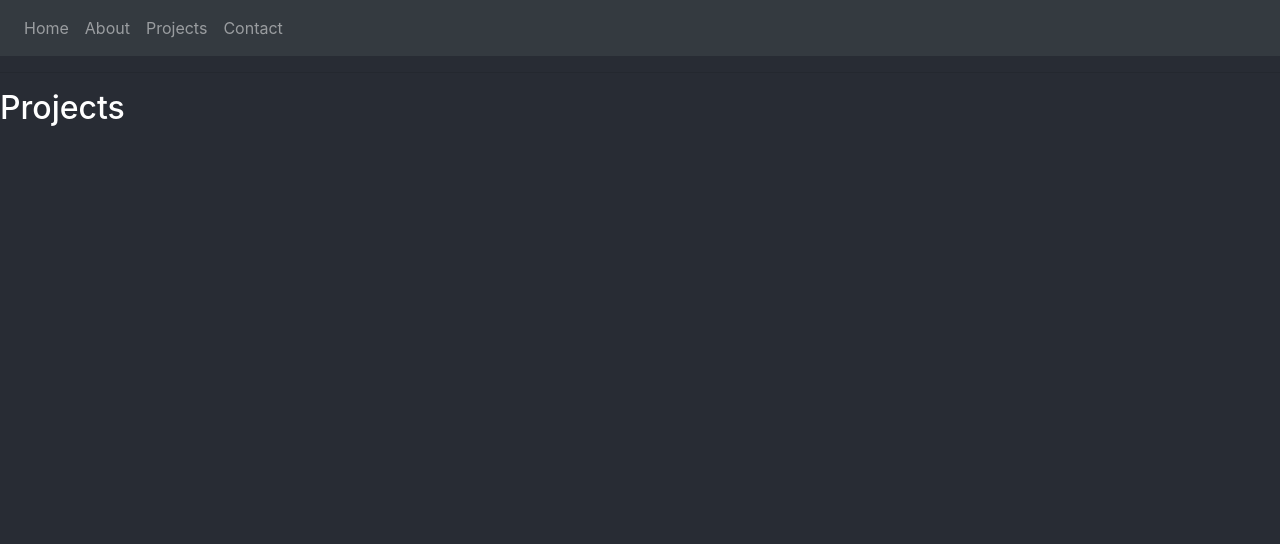
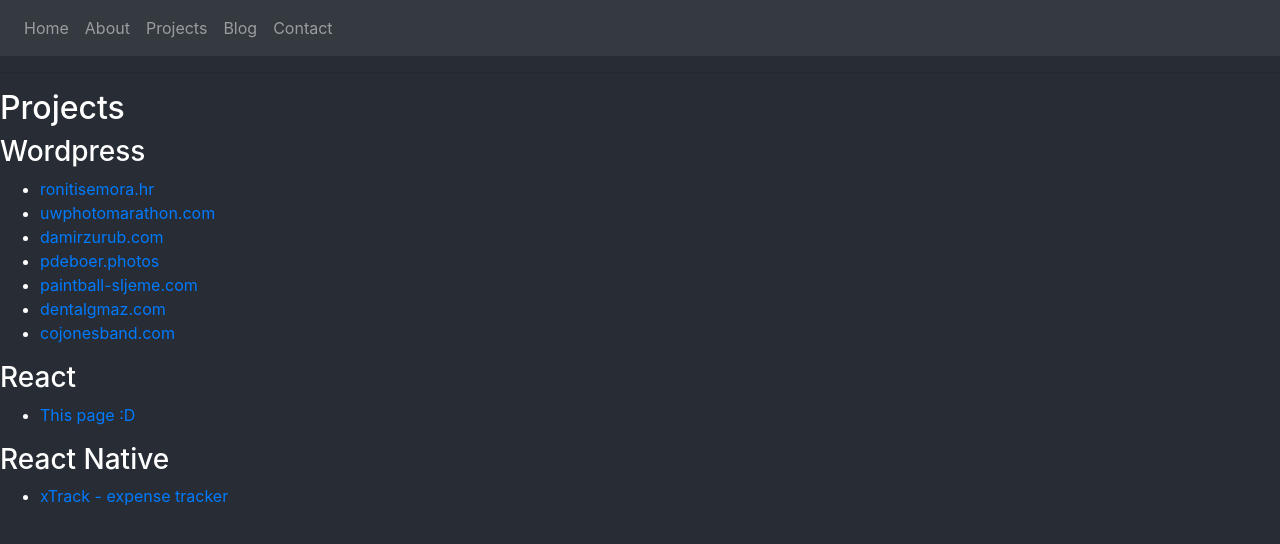
Before and after one commit to mirocosic/mirocosic.com, a React (Create React App) app: page /projects in a window 1280 px wide. Shown: the top 544 px of the page. Built offline with nearby package versions, Linux system fonts and the light colour scheme.

Commit message:
some content added

```diff
--- a/public/index.html
+++ b/public/index.html
@@ -7,7 +7,7 @@
     <meta name="theme-color" content="#000000" />
     <meta
       name="description"
-      content="Web site created using create-react-app"
+      content="All that you need to know about me"
     />
     <link rel="apple-touch-icon" href="%PUBLIC_URL%/logo192.png" />
     <!--
--- a/src/App.js
+++ b/src/App.js
@@ -4,6 +4,7 @@ import Projects from './pages/projects'
 import Home from './pages/home'
 import Contact from './pages/contact'
 import About from './pages/about'
+import Blog from './pages/blog'
 
 import './App.css'
 
@@ -16,6 +17,7 @@ function App() {
           <li><Link to={'/'} className="nav-link"> Home </Link></li>
           <li><Link to={'/about'} className="nav-link"> About </Link></li>
           <li><Link to={'/projects'} className="nav-link"> Projects </Link></li>
+          <li><Link to={'/blog'} className="nav-link"> Blog </Link></li>
           <li><Link to={'/contact'} className="nav-link"> Contact </Link></li>
         </ul>
         </nav>
@@ -24,6 +26,7 @@ function App() {
             <Route exact path='/' component={Home} />
             <Route exact path='/about' component={About} />
             <Route exact path='/projects' component={Projects} />
+            <Route exact path='/blog' component={Blog} />
             <Route exact path='/contact' component={Contact} />
         </Switch>
       </div>
--- a/src/pages/about.js
+++ b/src/pages/about.js
@@ -4,6 +4,10 @@ export default function () {
   return (
       <div className="full-height">
         <h2>About</h2>
+
+          <p><strong>Favourite music:</strong> good music :) </p>
+          <p>Personality type: INFJ</p>
+        <h5>Travel Map</h5>
       </div>
   );
 }
--- /dev/null
+++ b/src/pages/blog.js
@@ -0,0 +1,11 @@
+import React from 'react'
+
+export default function() {
+  return (
+      <div className="full-height">
+        <h2>Blog</h2>
+        <h5>Books I read</h5>
+        <h5>DIY</h5>
+      </div>
+  )
+}
--- a/src/pages/contact.js
+++ b/src/pages/contact.js
@@ -1,9 +1,21 @@
 import React from 'react'
+import face from "../assets/face.png"
+import linked from "../assets/linked.png"
 
 const Contact = function() {
     return (
         <div className="bg-gray full-height">
           <h2>Contact</h2>
+
+          <div style={{ flex: 1, flexDirection: "row" }}>
+            <a href="https://www.facebook.com/miro.cosic.vuk" target="_blank" rel="noopener noreferrer">
+              <img src={face} className="social" alt=""/>
+            </a>
+            <a href="https://www.linkedin.com/in/mirocosic" target="_blank" rel="noopener noreferrer">
+              <img src={linked} className="social" alt=""/>
+            </a>
+          </div>
+
         </div>
     )
   }
--- a/src/pages/home.js
+++ b/src/pages/home.js
@@ -10,9 +10,11 @@ const Home = function(){
       <h1>Hi!</h1>
       <h5>I'm currently building my new awesome page with: </h5>
       <img src={logo} className="App-logo" alt="logo" />
+
       <p>
         In the meantime, you can find me on these locations:
       </p>
+
       <div style={{ flex: 1, flexDirection: "row" }}>
         <a href="https://www.facebook.com/miro.cosic.vuk" target="_blank" rel="noopener noreferrer">
           <img src={face} className="social" alt=""/>
--- a/src/pages/projects.js
+++ b/src/pages/projects.js
@@ -1,13 +1,76 @@
-import React, { Component } from 'react';
+import React, { Component } from 'react'
 
 class Home extends Component {
   render() {
     return (
         <div className="full-height">
           <h2>Projects</h2>
+            <h3>Wordpress</h3>
+              <ul>
+                <li>
+                  <a href="https://www.ronitisemora.hr" target="_blank" rel="noopener noreferrer">
+                    ronitisemora.hr
+                  </a>
+                </li>
+                <li>
+                  <a href="https://www.uwphotomarathon.com" target="_blank" rel="noopener noreferrer">
+                    uwphotomarathon.com
+                  </a>
+                </li>
+                <li>
+                  <a href="https://damirzurub.com" target="_blank" rel="noopener noreferrer">
+                    damirzurub.com
+                  </a>
+                </li>
+
+                <li>
+                  <a href="https://pdeboer.photos" target="_blank" rel="noopener noreferrer">
+                    pdeboer.photos
+                  </a>
+                </li>
+
+                <li>
+                  <a href="https://www.paintball-sljeme.com" target="_blank" rel="noopener noreferrer">
+                    paintball-sljeme.com
+                  </a>
+                </li>
+
+                <li>
+                  <a href="https://www.dentalgmaz.com" target="_blank" rel="noopener noreferrer">
+                    dentalgmaz.com
+                  </a>
+                </li>
+
+                <li>
+                  <a href="https://www.cojonesband.com" target="_blank" rel="noopener noreferrer">
+                    cojonesband.com
+                  </a>
+                </li>
+
+              </ul>
+
+              <h3>React</h3>
+                <ul>
+
+                  <li>
+                    <a href="">
+                      This page :D
+                    </a>
+                  </li>
+                </ul>
+
+              <h3>React Native</h3>
+                <ul>
+
+                  <li>
+                    <a href="">
+                      xTrack - expense tracker
+                    </a>
+                  </li>
+                </ul>
         </div>
-    );
+    )
   }
 }
 
-export default Home;
+export default Home
```
